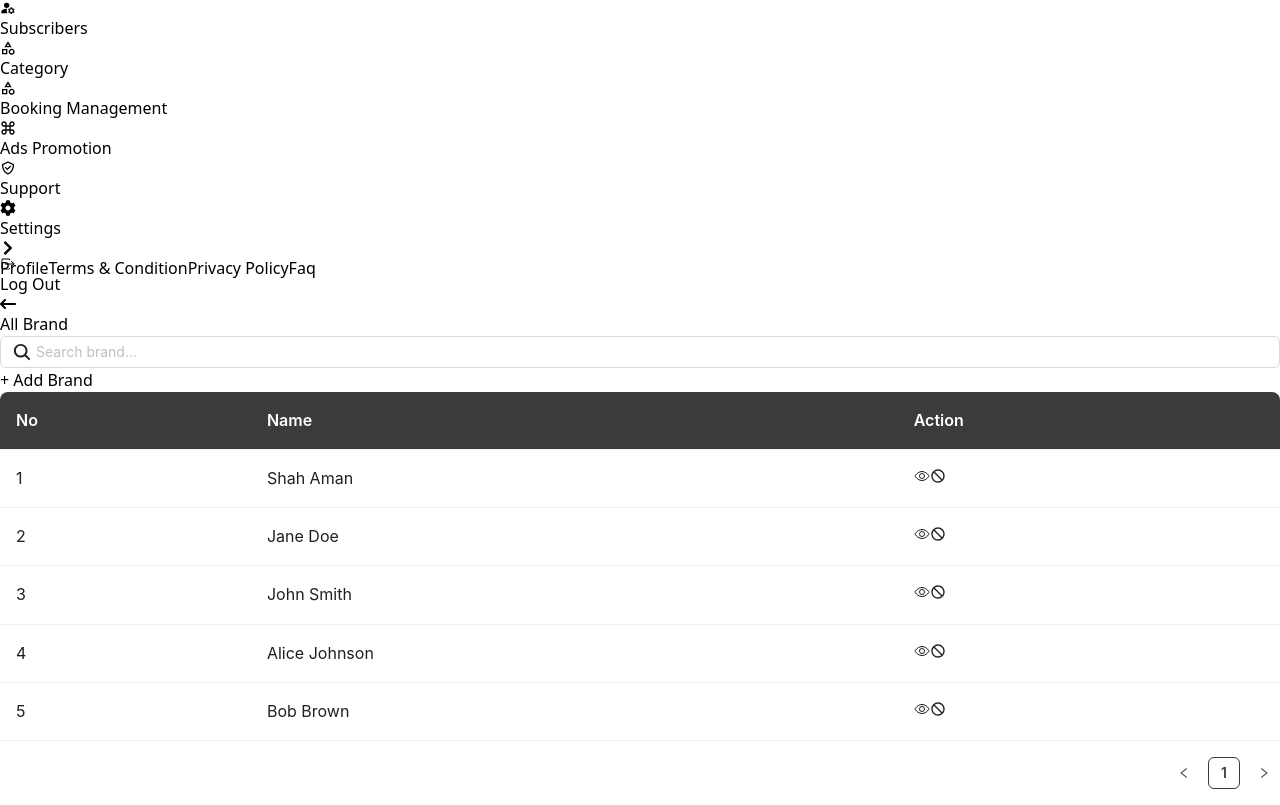
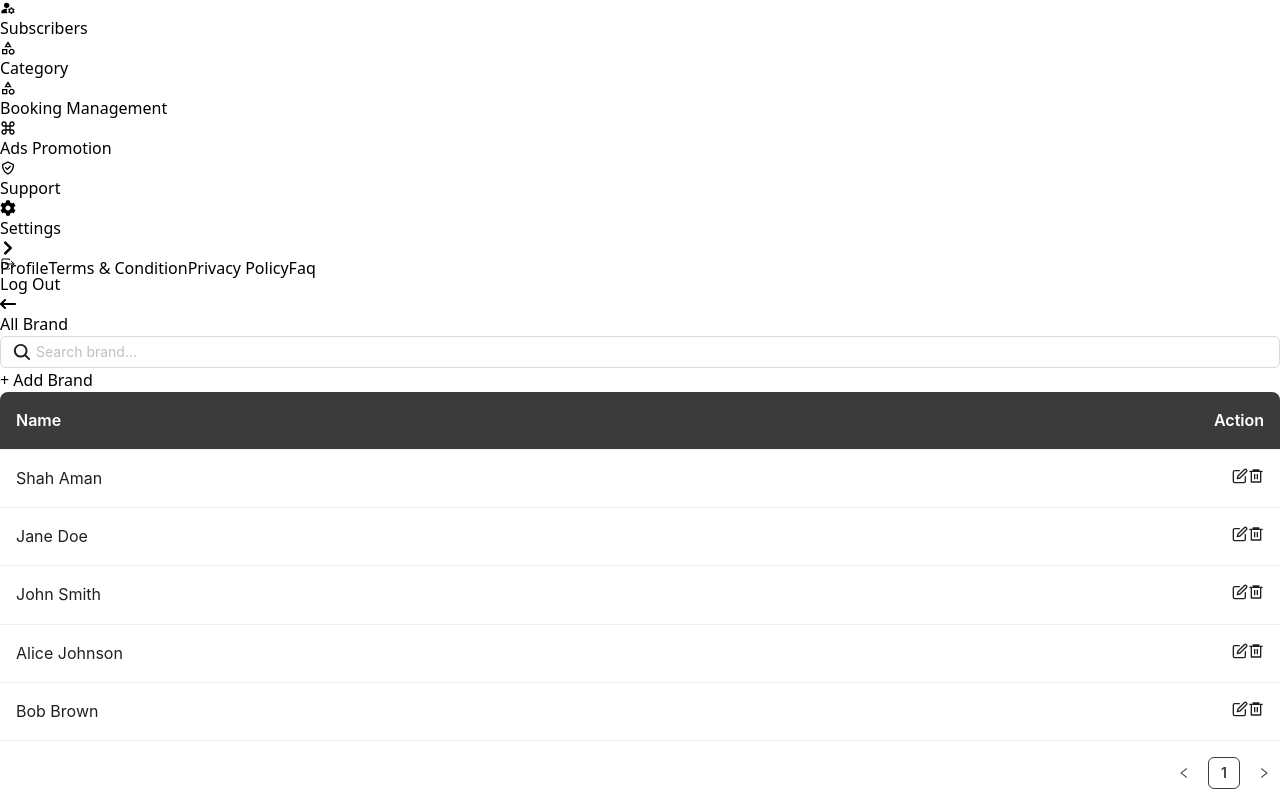
Before and after one commit to sparktechagency/dental-ecommerce-dashboard, a React (Vite) app: page /brand in a window 1280 px wide. Shown: the part 548-1353 px from the top of the page. Built offline with nearby package versions, Linux system fonts and the light colour scheme.

Commit message:
brand page

```diff
--- a/src/page/brand/Brand.jsx
+++ b/src/page/brand/Brand.jsx
@@ -2,6 +2,8 @@ import { ConfigProvider, Input, Table } from "antd";
 import PageHeading from "../../shared/PageHeading";
 import { IoEyeOutline, IoSearch } from "react-icons/io5";
 import { MdBlockFlipped } from "react-icons/md";
+import { FiEdit } from "react-icons/fi";
+import { RiDeleteBin6Line } from "react-icons/ri";
 
 const Brand = () => {
   const dataSource = [
@@ -33,15 +35,16 @@ const Brand = () => {
   ];
 
   const columns = [
-    { title: "No", dataIndex: "no", key: "no" },
+    //     { title: "No", dataIndex: "no", key: "no" },
     {
       title: "Name",
       key: "userName",
-      dataIndex: "brandName"
+      dataIndex: "brandName",
     },
     {
       title: "Action",
       key: "action",
+      align: "right",
       render: (_, record) => (
         <div className="flex gap-2 justify-end">
           <button
@@ -51,7 +54,7 @@ const Brand = () => {
             //   }}
             className="border border-[#3b3b3b] text-[#3b3b3b] rounded-lg p-2"
           >
-            <IoEyeOutline className="w-6 h-6 text-[#3b3b3b]" />
+            <FiEdit className="w-6 h-6 text-[#3b3b3b]" />
           </button>
           <button
             //   onClick={() => {
@@ -59,7 +62,7 @@ const Brand = () => {
             //   }}
             className="border border-[#3b3b3b] text-[#3b3b3b] rounded-lg p-2"
           >
-            <MdBlockFlipped className="w-6 h-6 text-[#3b3b3b]" />
+            <RiDeleteBin6Line className="w-6 h-6 text-[#3b3b3b]" />
           </button>
         </div>
       ),
@@ -117,7 +120,6 @@ const Brand = () => {
               headerColor: "#fff",
               cellFontSize: 16,
               headerSplitColor: "#3b3b3b",
-
             },
           },
         }}
```
Lines whose indentation alone changed are shown as unchanged.
